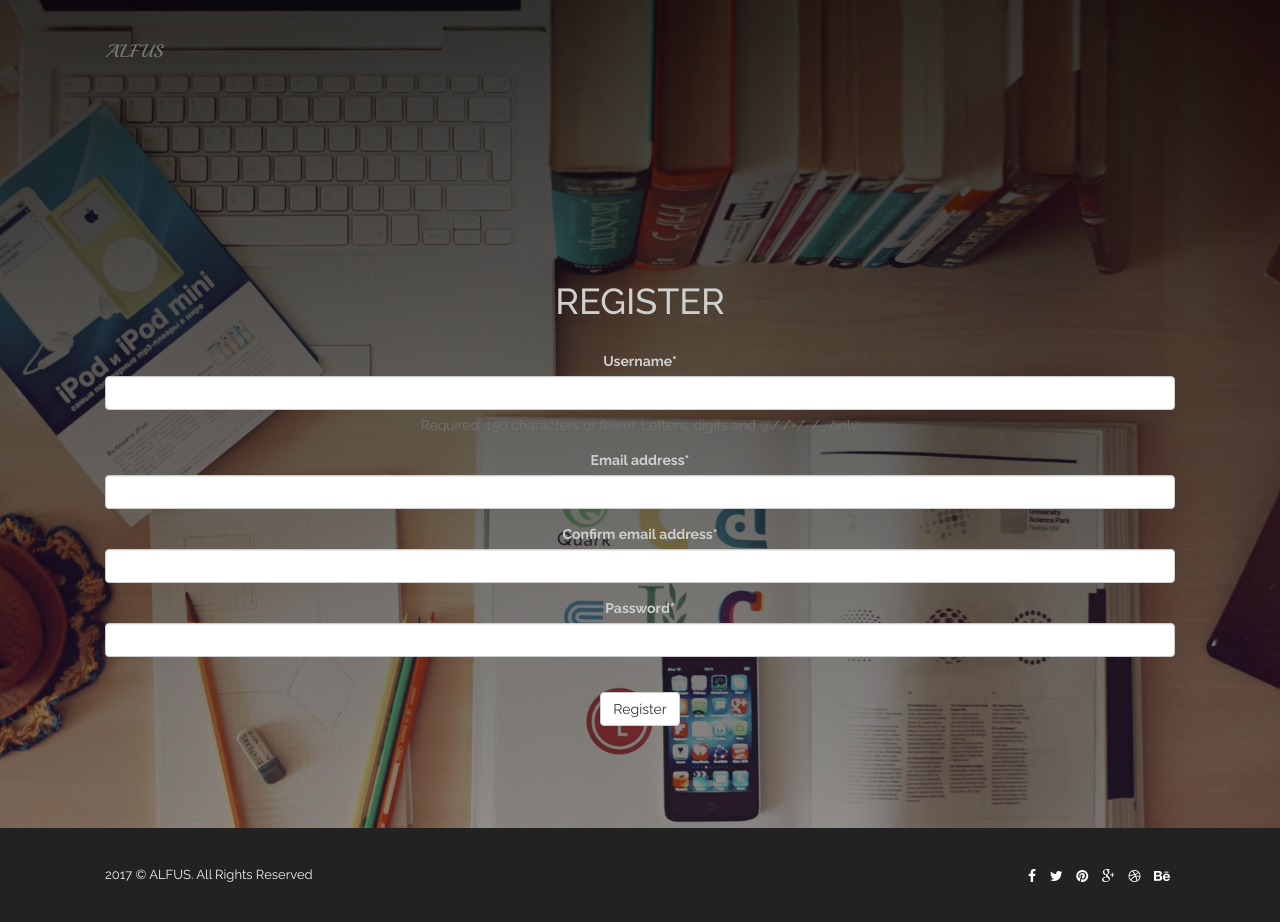
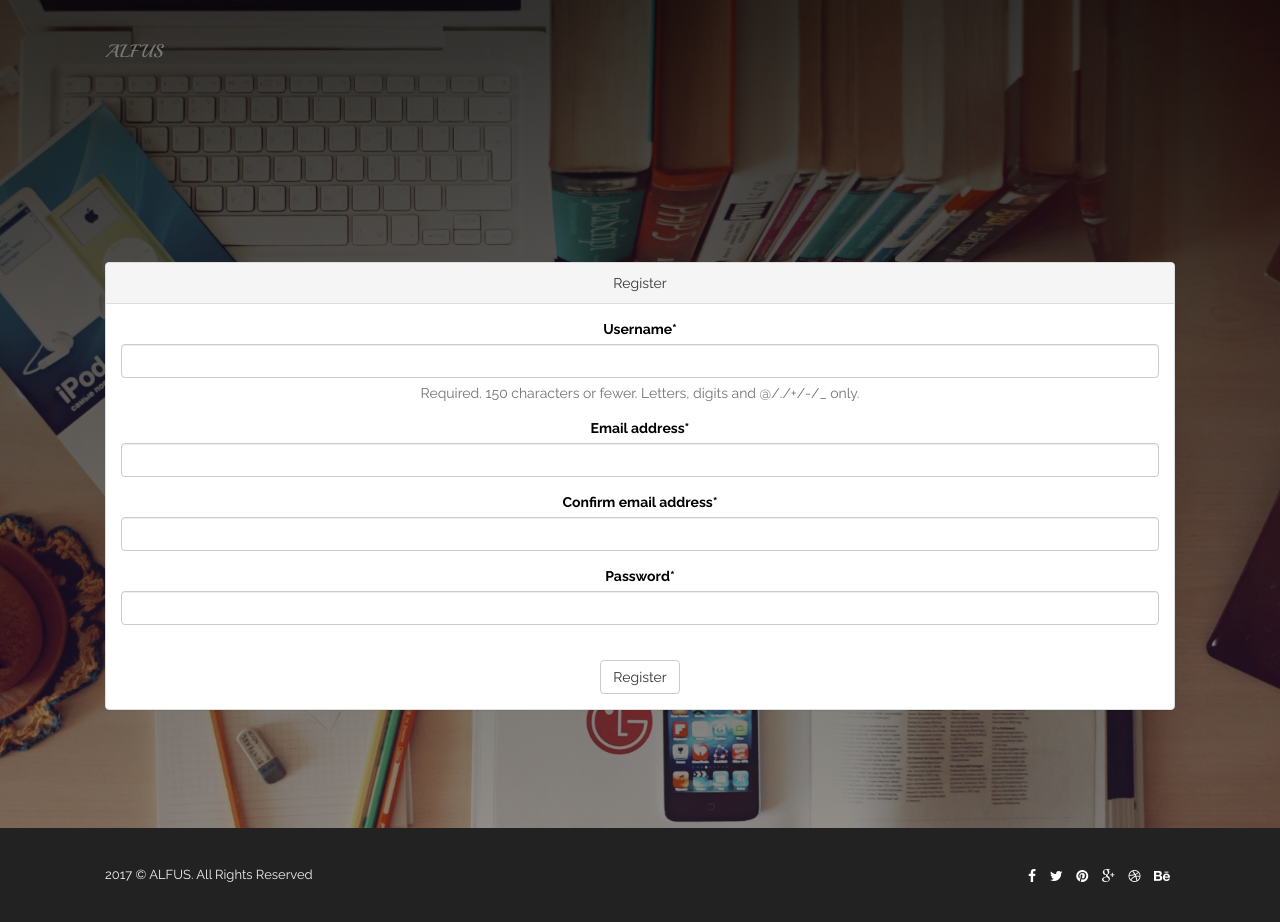
Before and after one commit to yanbek/ALFUS, a Django app: page /register/ in a window 1280 px wide. Run offline with Django 3.2, Linux system fonts and the light colour scheme; some libraries are stand-ins or nearby versions.

Commit message:
Make adjustments to template

```diff
--- a/ALFUS/personal/static/personal/css/style.css
+++ b/ALFUS/personal/static/personal/css/style.css
@@ -73,12 +73,16 @@ a:focus {
     background-attachment: local;
     background-repeat: no-repeat;
     position: absolute;
-    color: #cfcfcf;
+    color: #000000;
     top: 0;
     bottom: 0;
     overflow: auto;
     width: 100vw;
     height: 100%;
+}
+
+#frontpage {
+    color: #cfcfcf;
 }
 
 #tf-home .overlay {
--- a/ALFUS/personal/templates/personal/form.html
+++ b/ALFUS/personal/templates/personal/form.html
@@ -2,8 +2,9 @@
 {% load crispy_forms_tags %}
 
 {% block content%}
-<h1>{{ title }}</h1>
-<br>
+<div class="panel panel-default">
+      <div class="panel-heading">{{ title }}</div>
+      <div class="panel-body">
 <form method="post" action="" enctype="multipart/form-data">
     {% csrf_token %}
     <table class="table">
@@ -11,5 +12,7 @@
     </table>
     <input type="submit" class="btn btn-default" value="{{ title }}"/>
 </form>
+      </div>
+    </div>
 
 {% endblock %}
--- a/ALFUS/personal/templates/personal/home.html
+++ b/ALFUS/personal/templates/personal/home.html
@@ -1,8 +1,10 @@
 {% extends "personal/base.html" %}
 
 {% block content%}
+<div id="frontpage">
 <h1>Get started with ALFUS</h1>
 <h3>The world's first Adaptive Learning System For University Students</h3>
+    </div>
 <br>
 <a href="{% url 'register' %}" class="btn btn-primary my-btn">Sign up</a>
 <a href="{% url 'login' %}" class="btn btn-primary my-btn2">Log In</a>
```
